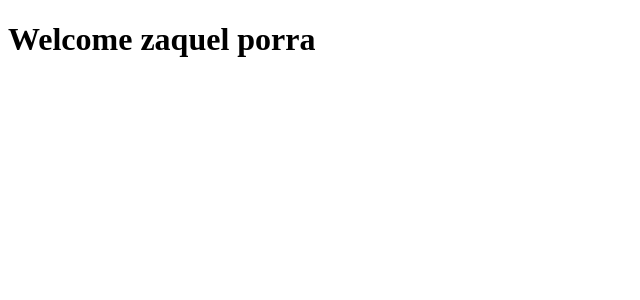
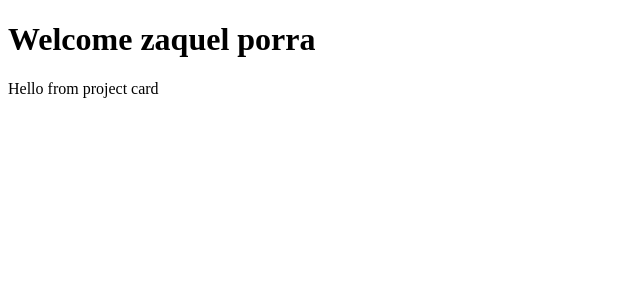
Before and after one commit to zaquelsousa/zakkPortifolio, a SvelteKit app: page / in a window 1280 px wide. Shown: the top 300 px of the page, without its empty margins (0-640 px from the left). Built offline with nearby package versions, Linux system fonts and the light colour scheme.

Commit message:
chore: set up component dir and alias to import it. Closes #1

```diff
--- a/package.json
+++ b/package.json
@@ -22,6 +22,7 @@
 	},
 	"imports": {
 		"#lib": "./src/lib/index.js",
-		"#lib/*": "./src/lib/*"
+		"#lib/*": "./src/lib/*",
+		"#components/*": "./src/lib/components/*"
 	}
 }
--- /dev/null
+++ b/src/lib/components/ProjectCard.svelte
@@ -0,0 +1 @@
+<p>Hello from project card</p>
--- a/src/routes/+page.svelte
+++ b/src/routes/+page.svelte
@@ -1,9 +1,10 @@
 <script lang="ts">
-    import Hello from '#banana/Hello.svelte';
+    import ProjectCard from '#components/ProjectCard.svelte';
 
     let name = "zaquel porra"
 </script>
+
+
 <h1>Welcome {name}</h1>
 
-
-<Hello />
+<ProjectCard />
```
Also changed, not shown: src/lib/Hello.svelte (deleted, +0 -7 lines).
